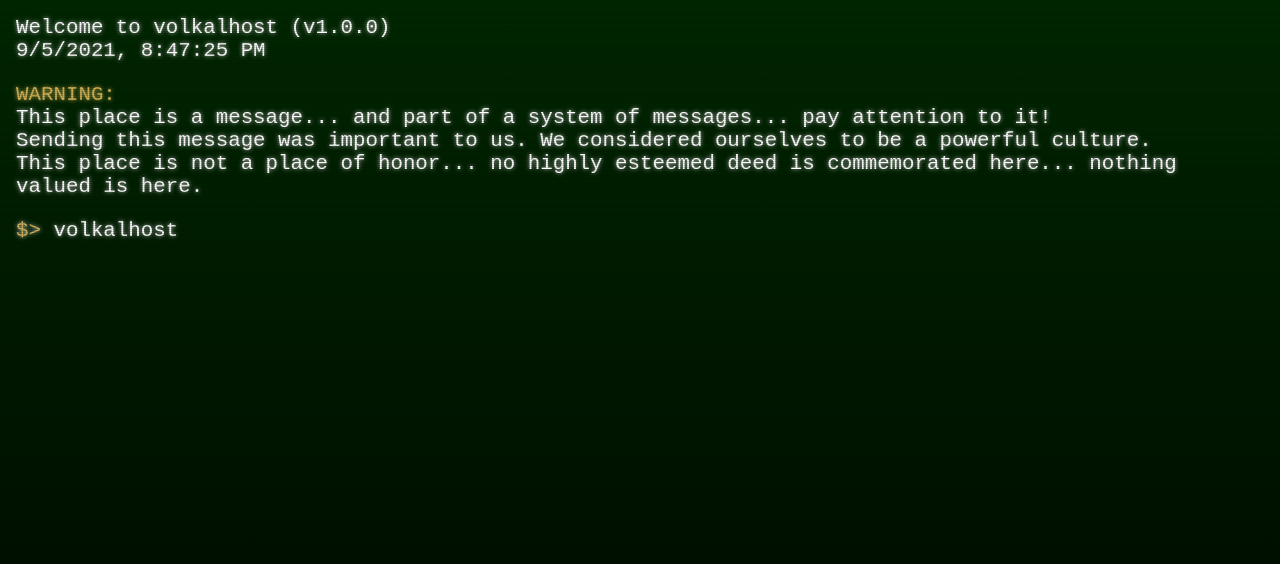
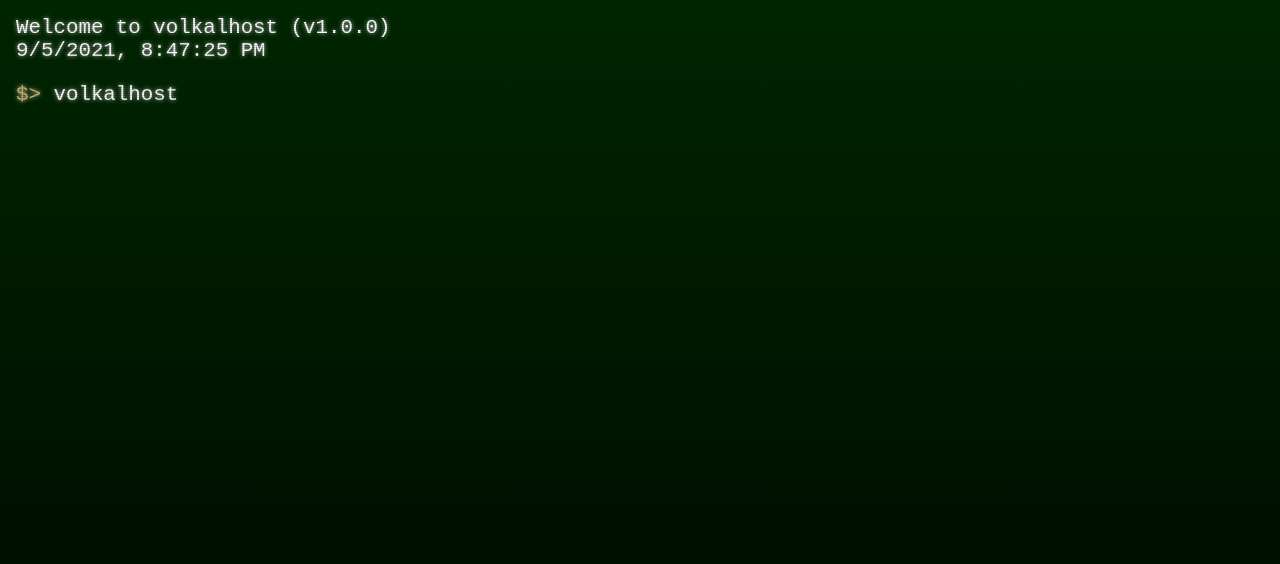
Before and after one commit to matthewvolk/me, a Next.js app: page / in a window 1280 px wide. Shown: the top 564 px of the page. Built offline with nearby package versions, Linux system fonts and the light colour scheme.

Commit message:
remove message

```diff
--- a/pages/index.tsx
+++ b/pages/index.tsx
@@ -16,7 +16,7 @@ const Home: NextPage = () => {
           <br />
           {new Date().toLocaleString()}
         </pre>
-        <pre>
+        {/* <pre>
           <span style={{ color: "#D2B357", textShadow: "0 0 4px #D2B357" }}>
             WARNING:
           </span>
@@ -27,17 +27,17 @@ const Home: NextPage = () => {
           be a powerful culture. <br />
           This place is not a place of honor... no highly esteemed deed is
           commemorated here... nothing valued is here. <br />
-          {/* What is here was dangerous and repulsive to us. This message is a
+          What is here was dangerous and repulsive to us. This message is a
           warning about danger. <br />
           The danger is in a particular location... it increases towards a
           center... the center of danger is here... of a particular size and
           shape, and below us. <br />
-          The danger is still present, in your time, as it was in ours. <br /> */}
-          {/* The danger is to the body, and it can kill. <br />
+          The danger is still present, in your time, as it was in ours. <br />
+          The danger is to the body, and it can kill. <br />
           The form of the danger is an emanation of energy. <br />
           The danger is unleashed only if you substantially disturb this place
-          physically. This place is best shunned and left uninhabited. */}
-        </pre>
+          physically. This place is best shunned and left uninhabited.
+        </pre> */}
         <pre>
           <span style={{ color: "#D2B357" }}>$&gt;</span> volkalhost{" "}
           <span className="blinking-cursor">_</span>
```
